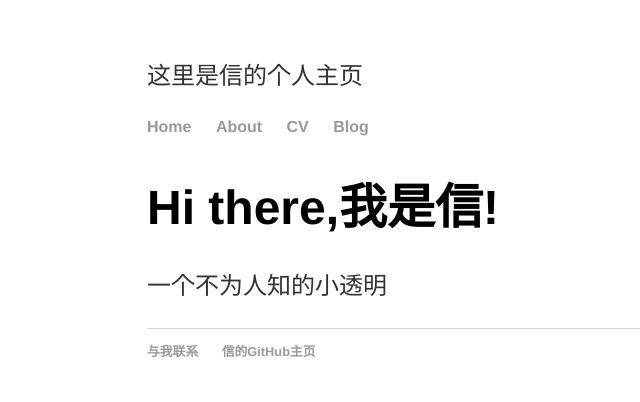
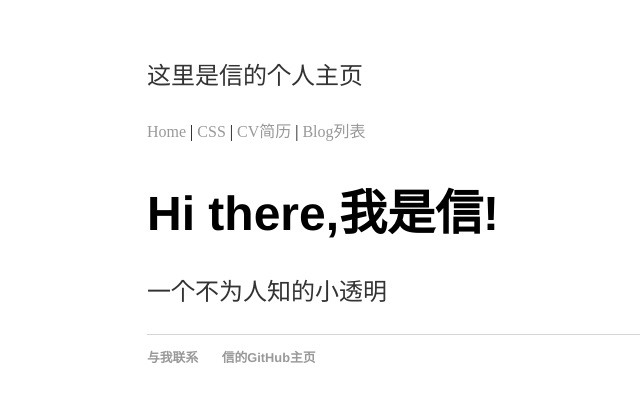
Before and after one commit to slp2025/never-stop-learning, a Jekyll site: the page built from index.html, in a window 1280 px wide. Shown: the top 402 px of the page, without its empty margins (45-685 px from the left). Built offline with Jekyll 4.4.1, drawn with Linux system fonts in a browser that asks for light colours.

Commit message:
Update default.html

```diff
--- a/_layouts/default.html
+++ b/_layouts/default.html
@@ -10,14 +10,14 @@
 			<header>
 				<p>这里是信的个人主页</p>
 			</header>
+
 			<nav>
-	    		<ul>
-	        		<li><a href="/">Home</a></li>
-		        	<li><a href="/about">About</a></li>
-	        		<li><a href="/cv">CV</a></li>
-	        		<li><a href="/blog">Blog</a></li>
-	    		</ul>
-			</nav>
+			<a href="#">Home</a> |
+			<a href="/css/">CSS</a> |
+			<a href="/cv">CV简历</a> |
+			<a href="/blog">Blog列表</a>
+			</nav><!-- 注：这里定义一个导航 -->
+
 			<div class="container">
 
 			{{ content }}
```
